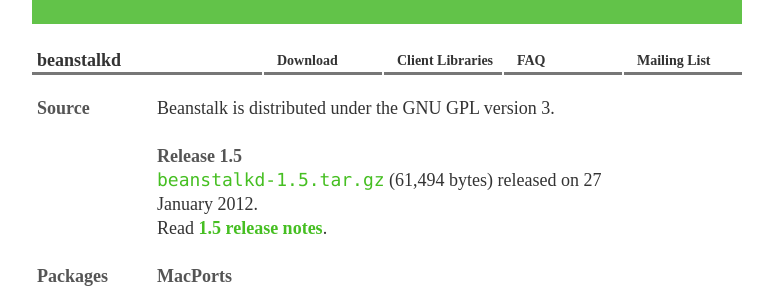
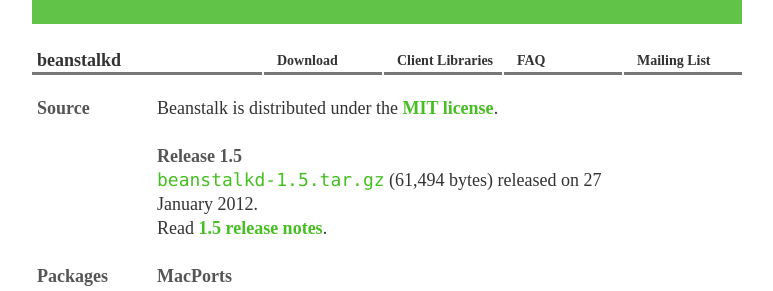
Before and after one commit to beanstalkd/beanstalkd, a Jekyll site: the page built from download.md, in a window 1280 px wide. Shown: the top 291 px of the page, without its empty margins (253-1026 px from the left). Built offline with Jekyll 4.4.1, drawn with Linux system fonts in a browser that asks for light colours; Markdown is read by kramdown in place of the engine named in the settings; comment, search, counter and statistics services are not loaded.

Commit message:
advertise that we use MIT license now

```diff
--- a/download.md
+++ b/download.md
@@ -5,7 +5,7 @@
 
 ## Source
 
-Beanstalk is distributed under the GNU GPL version 3.
+Beanstalk is distributed under the [MIT license][mit].
 
 {% assign want = true %}
 {% for post in site.posts %}
@@ -85,3 +85,4 @@
 
 [libevent]: http://monkey.org/~provos/libevent/
 [client library]: http://wiki.github.com/kr/beanstalkd/client-libraries
+[mit]: http://www.opensource.org/licenses/mit-license
```
